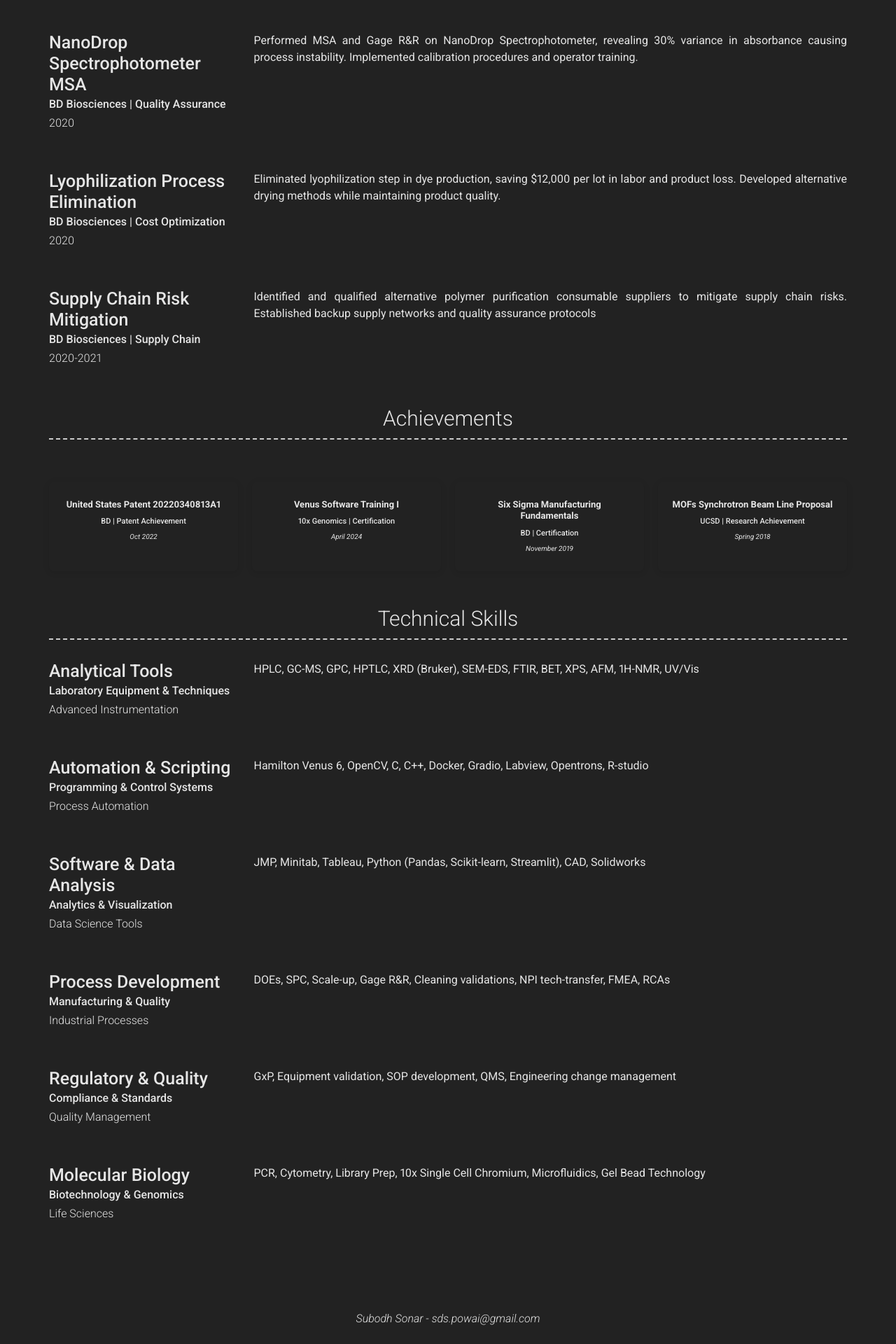
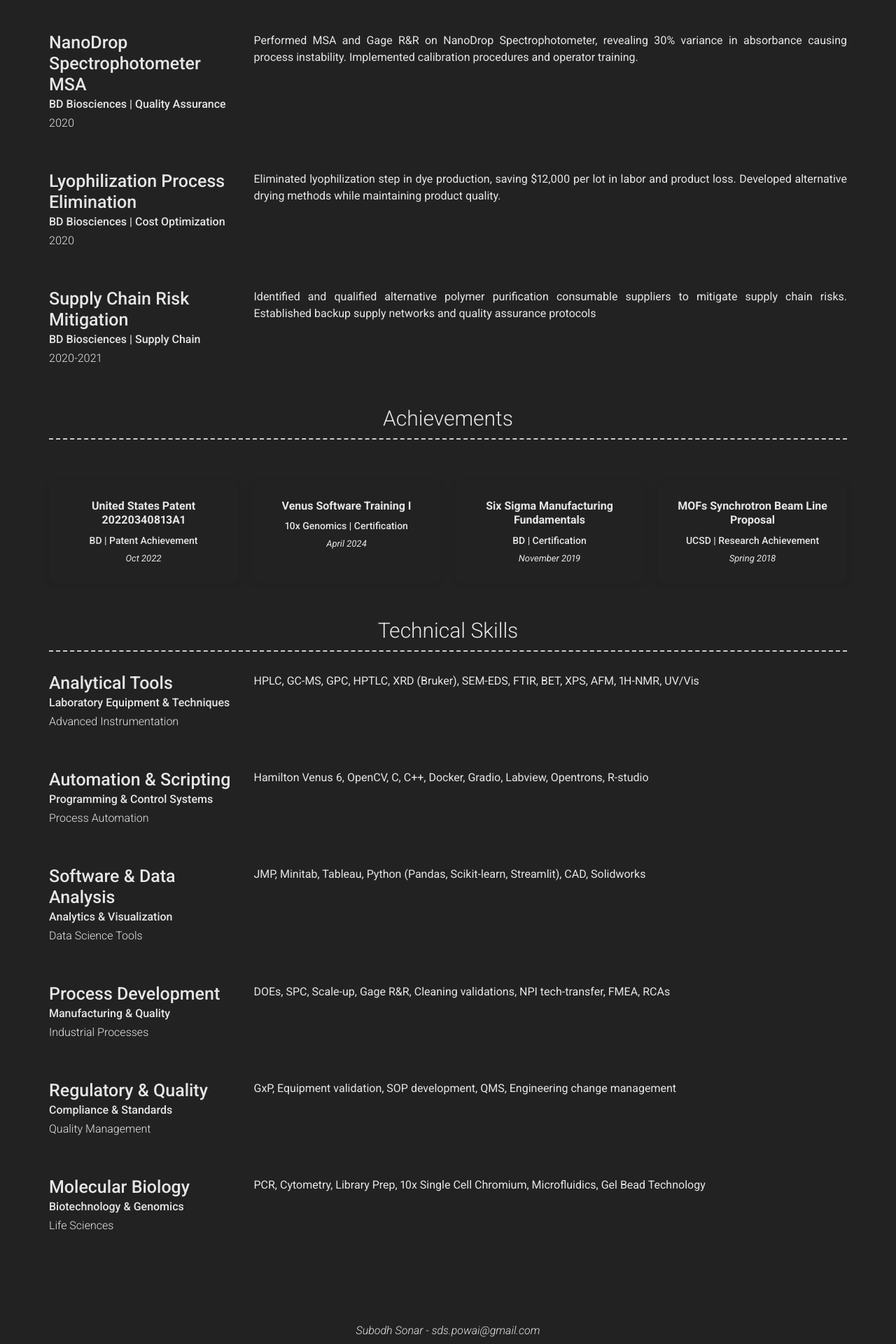
Before and after one commit to subodh122/subodh122.github.io, a Jekyll site: the page built from index.md, in a window 1280 px wide. Shown: the part 3219-5139 px from the top of the page at 70% size. Built offline with Jekyll 4.4.1, drawn with Linux system fonts in a browser that asks for light colours; nearby versions of some CDN libraries.

Commit message:
Increase achievement font sizes by 3 points: titles 1.6em, subtitles 1.4em, dates 1.3em

```diff
--- a/_config.yml
+++ b/_config.yml
@@ -217,20 +217,20 @@ content:
           border: 1px solid var(--border-color);
         }
         .achievement-title {
-          font-size: 1.3em;
+          font-size: 1.6em;
           font-weight: 600;
           color: var(--primary-color);
           margin-bottom: 8px;
           line-height: 1.3;
         }
         .achievement-subtitle {
-          font-size: 1.1em;
+          font-size: 1.4em;
           color: var(--text-color);
           margin-bottom: 5px;
           font-weight: 500;
         }
         .achievement-date {
-          font-size: 1em;
+          font-size: 1.3em;
           color: var(--text-muted);
           font-style: italic;
         }
@@ -247,10 +247,10 @@ content:
             padding: 20px 15px;
           }
           .achievement-title {
-            font-size: 1.2em;
+            font-size: 1.5em;
           }
           .achievement-subtitle {
-            font-size: 1em;
+            font-size: 1.3em;
           }
         }
       </style>
```
